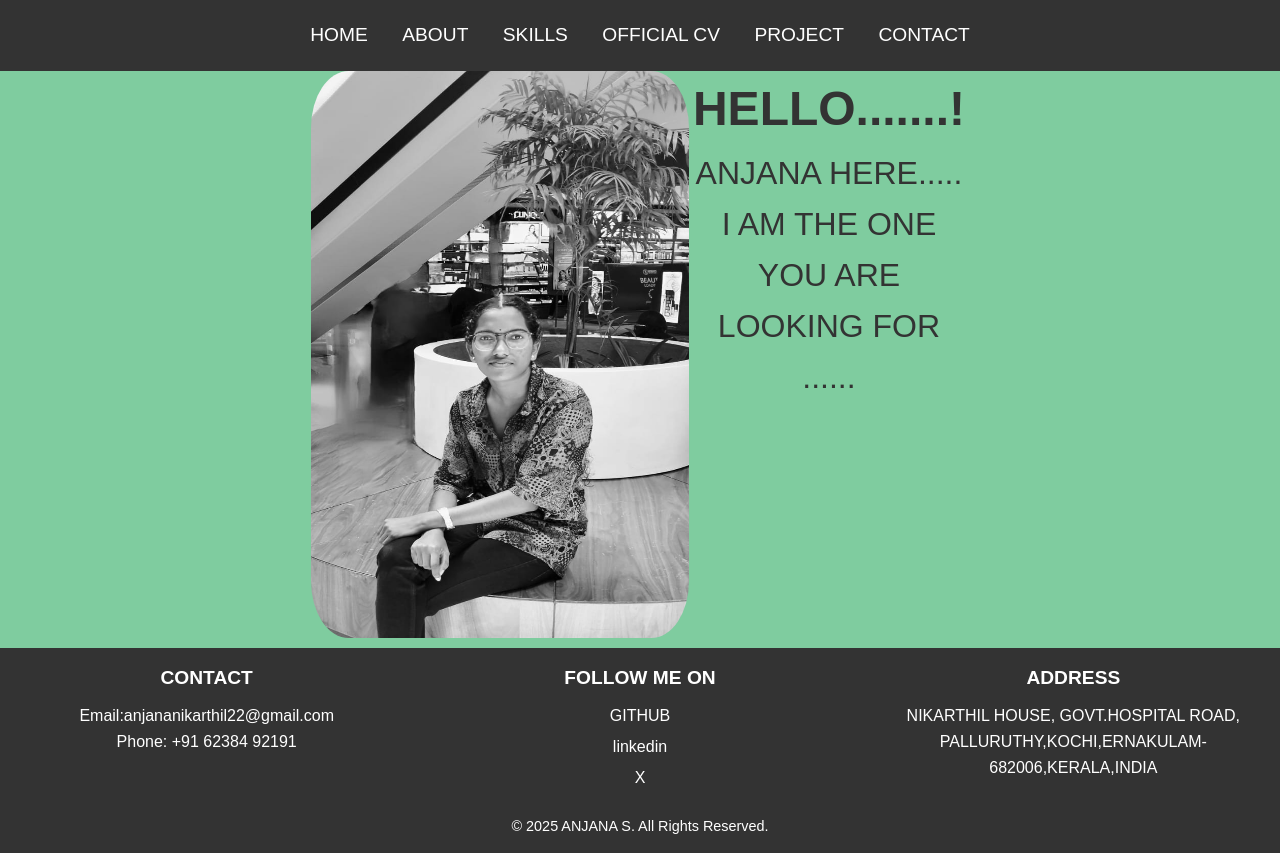
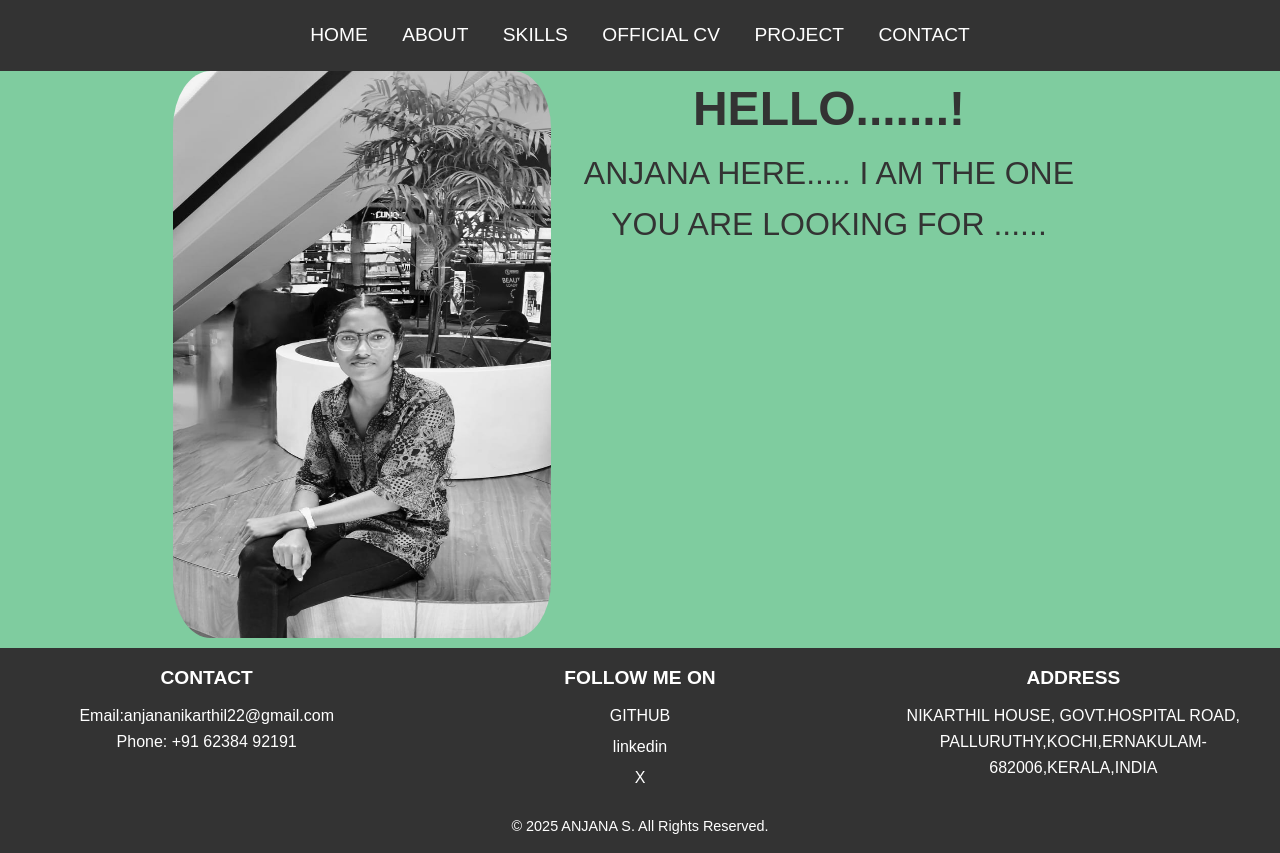
Before and after one commit to specky-soul/internship, a website: page PUBLIC/index.html in a window 1280 px wide. Drawn offline with Linux system fonts and the light colour scheme.

Commit message:
Update index.html

```diff
--- a/PUBLIC/index.html
+++ b/PUBLIC/index.html
@@ -28,8 +28,8 @@
         <div>
 <img src="bw.jpeg">
                 <h1>HELLO.......!</h1>
-                <p>ANJANA HERE.....</p>
-                <p>I AM THE ONE YOU ARE LOOKING FOR ......</p>
+                <p>ANJANA HERE.....
+                I AM THE ONE YOU ARE LOOKING FOR ......</p>
              </div>
         </div>
     </section>
```
